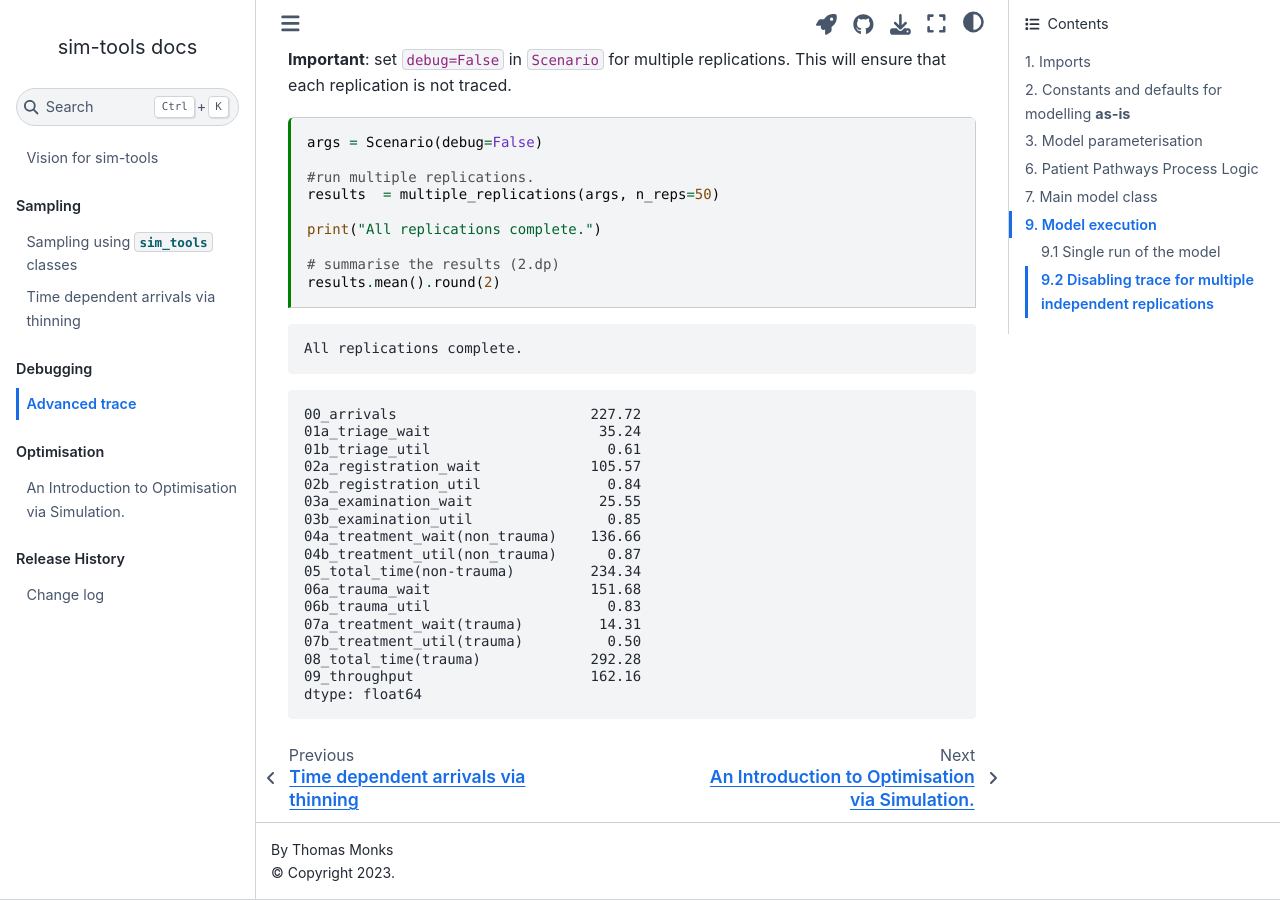
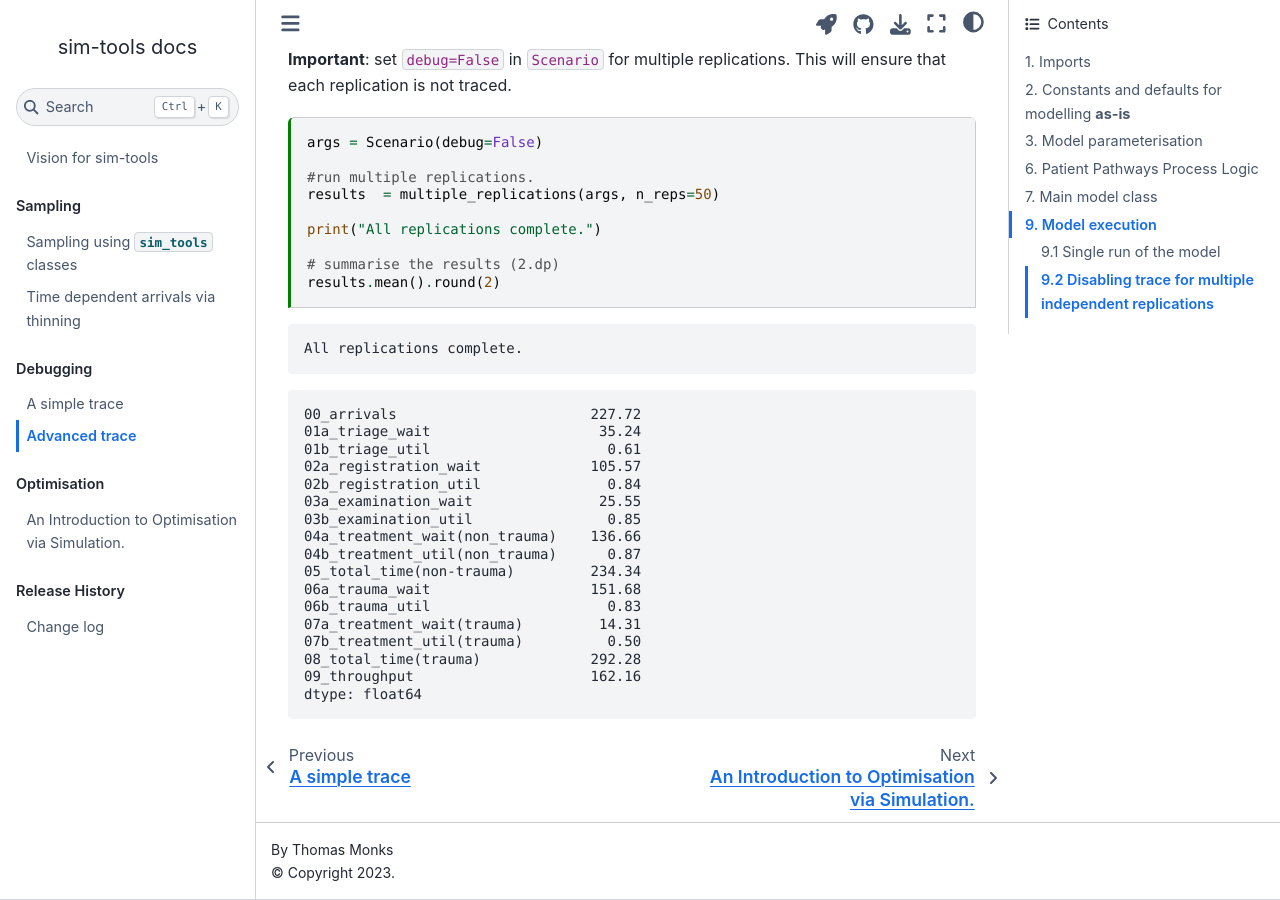
Before and after one commit to TomMonks/sim-tools, a Jupyter Book: the page built from docs/03_trace/01_model.ipynb, in a window 1280 px wide and 900 px high, scrolled down 22831 px. Built offline with Jupyter Book 1.0.4 settings and Sphinx 7.4.7 and the Sphinx Book theme 1.1.4, drawn with Linux system fonts in a browser that asks for light colours.

Commit message:
docs(simple trace): +toc

```diff
--- a/docs/_toc.yml
+++ b/docs/_toc.yml
@@ -7,6 +7,7 @@ parts:
   - file: 01_sampling/02_time_dependent_examples
 - caption: Debugging
   chapters:
+  - file: 03_trace/01_simple_trace
   - file: 03_trace/01_model
 - caption: Optimisation
   chapters:
```
